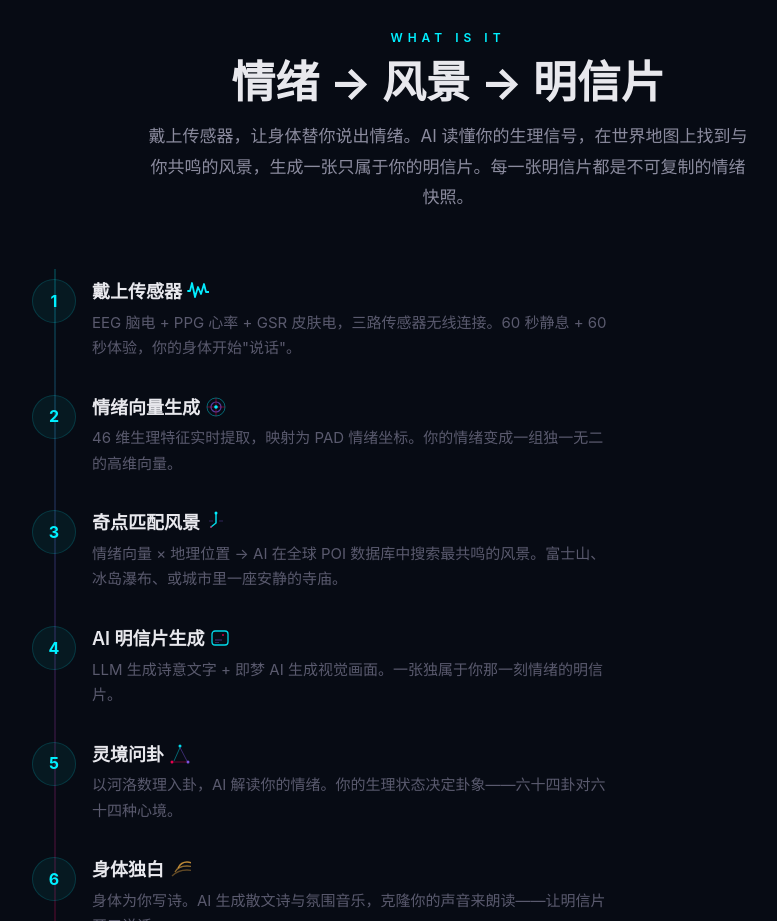
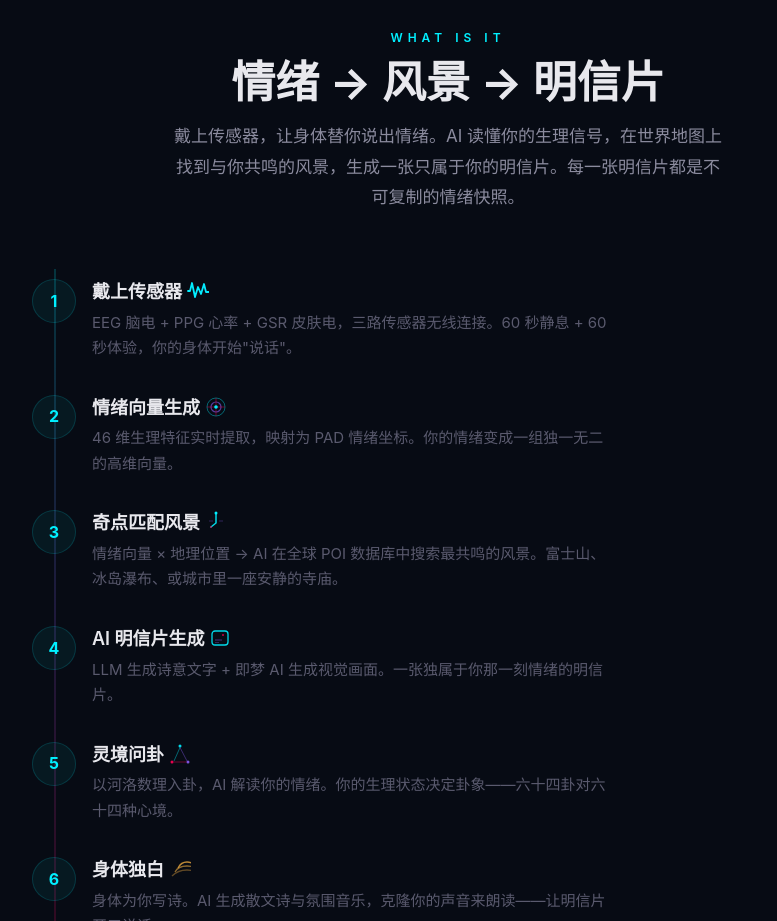
Before and after one commit to beardao/emotrek-landing, a plain HTML site: page index.html in a window 1280 px wide. Shown: the part 863-1784 px from the top of the page, without its empty margins (192-969 px from the left). Drawn offline with Linux system fonts and the light colour scheme.

Commit message:
What-is-it描述文字框加宽到560px

```diff
--- a/index.html
+++ b/index.html
@@ -337,7 +337,7 @@ footer .ft-links{display:flex;gap:14px;justify-content:center;margin-bottom:10px
 <section id="what">
   <div class="sec-eyebrow reveal">What is it</div>
   <h2 class="sec-title reveal">情绪 → 风景 → 明信片</h2>
-  <p class="sec-desc reveal">戴上传感器，让身体替你说出情绪。AI 读懂你的生理信号，在世界地图上找到与你共鸣的风景，生成一张只属于你的明信片。每一张明信片都是不可复制的情绪快照。</p>
+  <p class="sec-desc reveal" style="max-width:560px">戴上传感器，让身体替你说出情绪。AI 读懂你的生理信号，在世界地图上找到与你共鸣的风景，生成一张只属于你的明信片。每一张明信片都是不可复制的情绪快照。</p>
 
   <div class="timeline">
     <div class="tl-item reveal">
```
